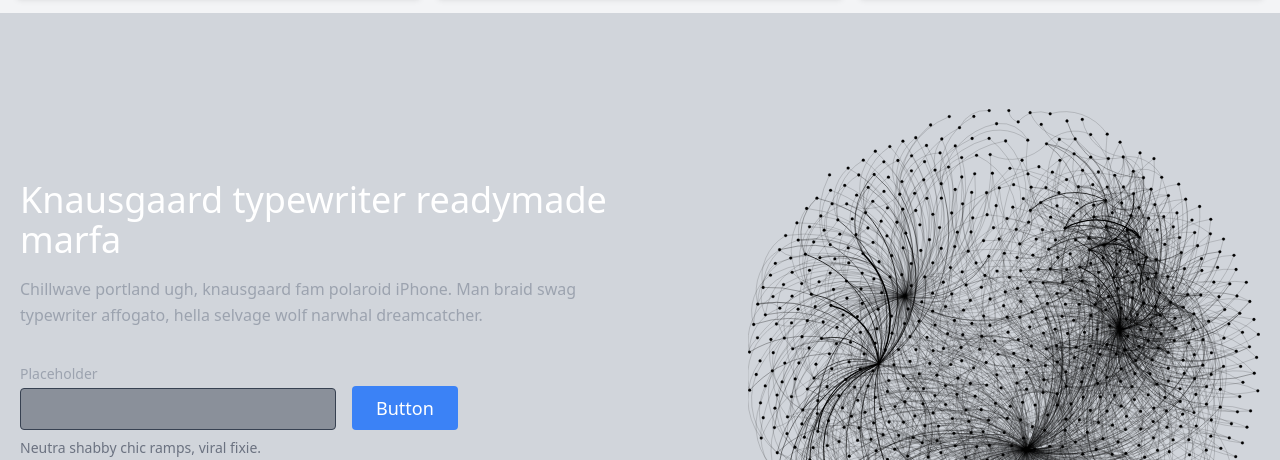
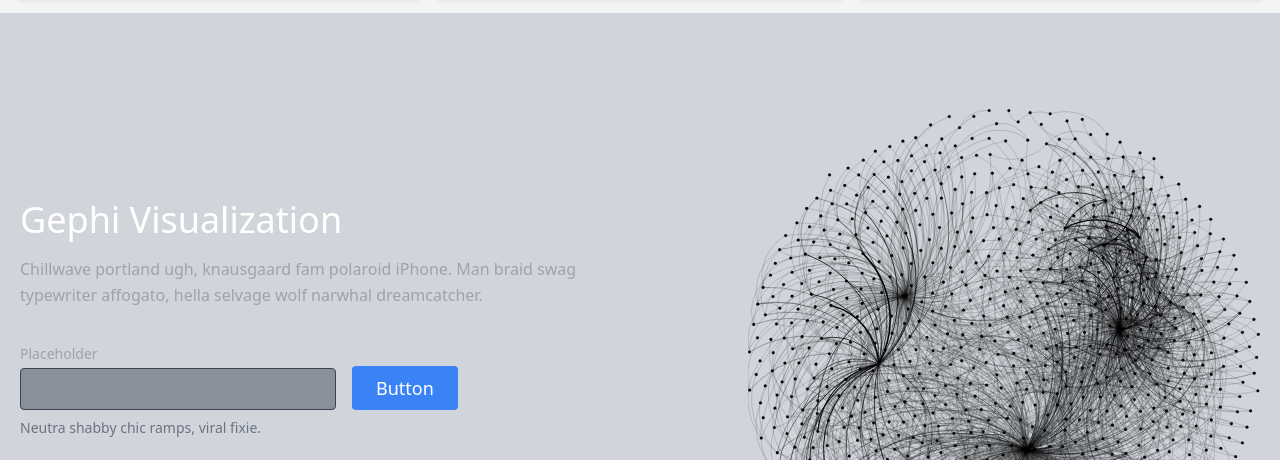
Before and after one commit to CatastrophistUser/18CSE301J-Information-Visualization, a website: page index.html in a window 1280 px wide. Shown: the part 719-1179 px from the top of the page. Drawn offline with nearby package versions, Linux system fonts and the light colour scheme.

Commit message:
Update index.html

```diff
--- a/index.html
+++ b/index.html
@@ -70,7 +70,7 @@
                 <img src="images/Plotly.png" alt="Plotly Image" class="w-full h-auto cursor-pointer">
             </div>
 
-            <!-- Gephi Image -->
+            <!-- Google Sheets Explore -->
 
             <div class="bg-white rounded shadow-md p-4 hover-effect"
                 onclick="toggleFullscreen(this)" id="gephi">
@@ -83,7 +83,7 @@
     <section class="text-gray-400 bg-gray-300 body-font">
         <div class="container mx-auto flex px-5 py-24 md:flex-row flex-col items-center">
           <div class="lg:flex-grow md:w-1/2 lg:pr-24 md:pr-16 flex flex-col md:items-start md:text-left mb-16 md:mb-0 items-center text-center">
-            <h1 class="title-font sm:text-4xl text-3xl mb-4 font-medium text-white">Knausgaard typewriter readymade marfa</h1>
+            <h1 class="title-font sm:text-4xl text-3xl mb-4 font-medium text-white">Gephi Visualization</h1>
             <p class="mb-8 leading-relaxed">Chillwave portland ugh, knausgaard fam polaroid iPhone. Man braid swag typewriter affogato, hella selvage wolf narwhal dreamcatcher.</p>
             <div class="flex w-full md:justify-start justify-center items-end">
               <div class="relative mr-4 md:w-full lg:w-full xl:w-1/2 w-2/4">
```
